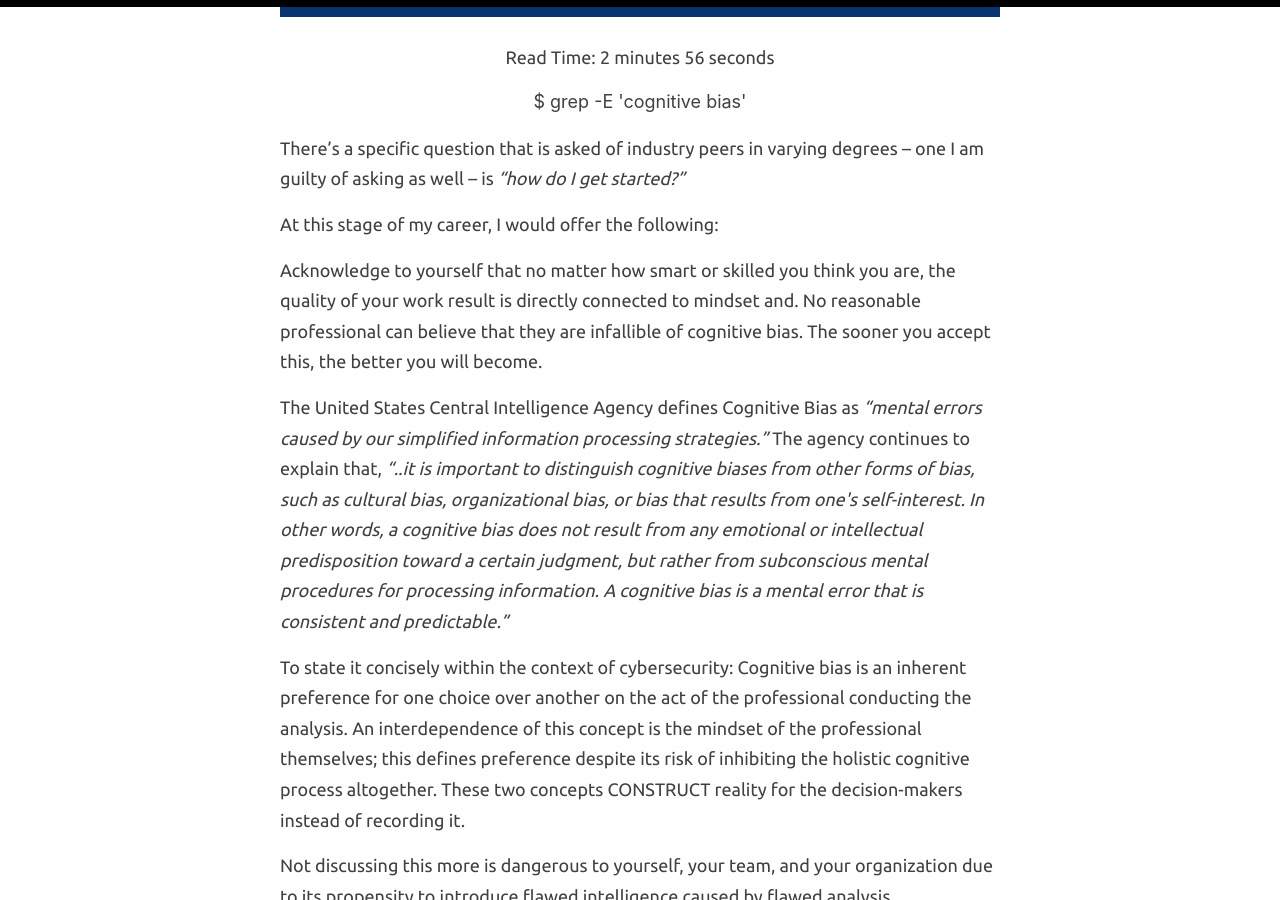
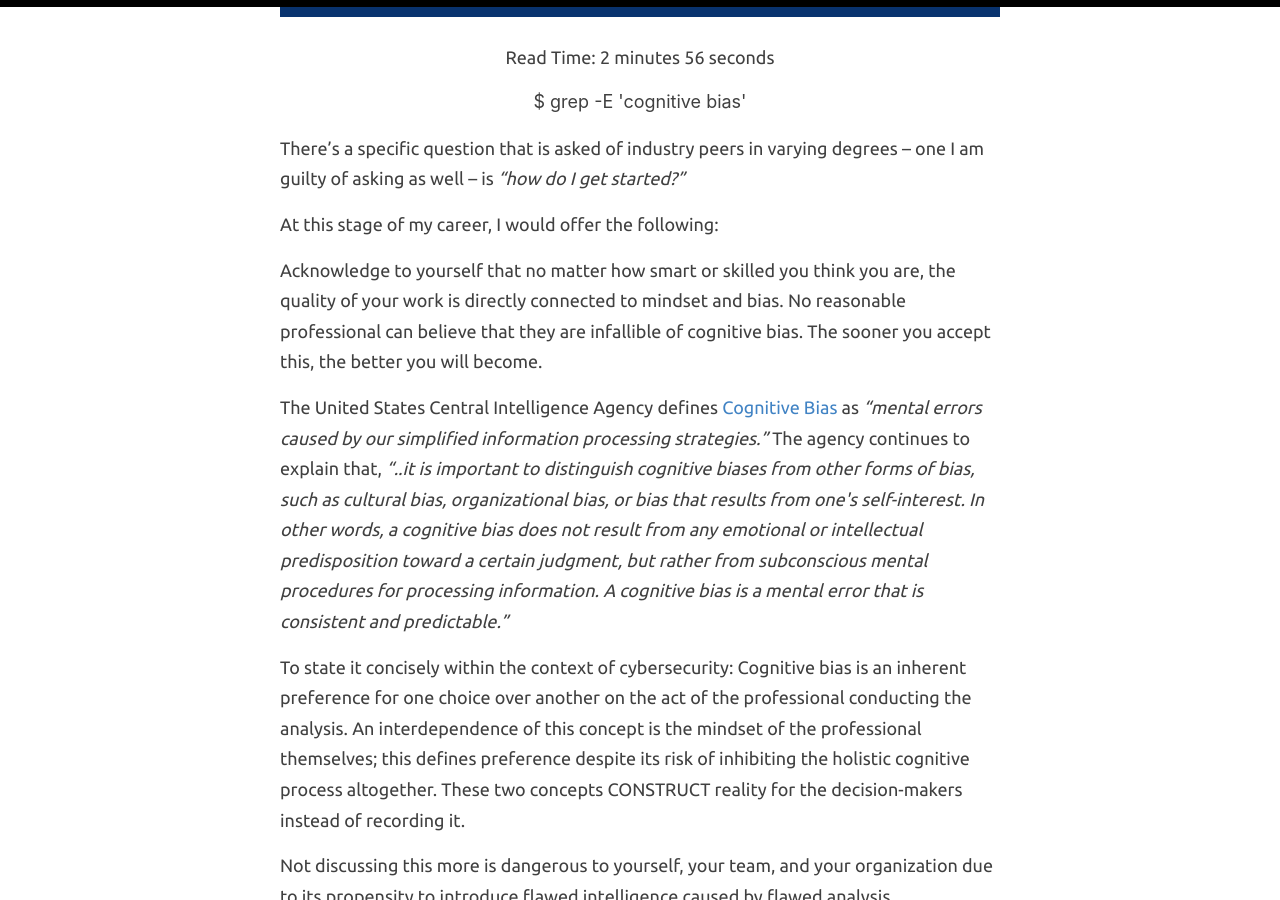
Before and after one commit to chmodrwxio/chmodrwxio.github.io, a Jekyll site: the page built from _posts/2020-03-08-$-grep-E-'cognitive-bias'.md, in a window 1280 px wide and 900 px high, scrolled down 831 px. Built offline with Jekyll 4.4.1, drawn with Linux system fonts in a browser that asks for light colours; our own code applies the rules of GitHub Pages for plain Markdown files.

Commit message:
repaired link in CIA definition

```diff
--- a/_posts/2020-03-08-$-grep-E-'cognitive-bias'.md
+++ b/_posts/2020-03-08-$-grep-E-'cognitive-bias'.md
@@ -14,9 +14,9 @@
 
 <p>At this stage of my career, I would offer the following:</p>
 
-<p>Acknowledge to yourself that no matter how smart or skilled you think you are, the quality of your work result is directly connected to mindset and. No reasonable professional can believe that they are infallible of cognitive bias. The sooner you accept this, the better you will become.</p>
+<p>Acknowledge to yourself that no matter how smart or skilled you think you are, the quality of your work is directly connected to mindset and bias. No reasonable professional can believe that they are infallible of cognitive bias. The sooner you accept this, the better you will become.</p>
 
-<p>The United States Central Intelligence Agency defines Cognitive Bias as <em>“mental errors caused by our simplified information processing strategies.”</em> The agency continues to explain that, <em>“..it is important to distinguish cognitive biases from other forms of bias, such as cultural bias, organizational bias, or bias that results from one's self-interest. In other words, a cognitive bias does not result from any emotional or intellectual predisposition toward a certain judgment, but rather from subconscious mental procedures for processing information. A cognitive bias is a mental error that is consistent and predictable.”</em></p>
+<p>The United States Central Intelligence Agency defines <a href="https://www.cia.gov/library/center-for-the-study-of-intelligence/csi-publications/books-and-monographs/psychology-of-intelligence-analysis/art12.html" title="Cognitive Bias">Cognitive Bias</a> as <em>“mental errors caused by our simplified information processing strategies.”</em> The agency continues to explain that, <em>“..it is important to distinguish cognitive biases from other forms of bias, such as cultural bias, organizational bias, or bias that results from one's self-interest. In other words, a cognitive bias does not result from any emotional or intellectual predisposition toward a certain judgment, but rather from subconscious mental procedures for processing information. A cognitive bias is a mental error that is consistent and predictable.”</em></p>
 
 <p>To state it concisely within the context of cybersecurity: Cognitive bias is an inherent preference for one choice over another on the act of the professional conducting the analysis. An interdependence of this concept is the mindset of the professional themselves; this defines preference despite its risk of inhibiting the holistic cognitive process altogether. These two concepts CONSTRUCT reality for the decision-makers instead of recording it.</p>
 
```
